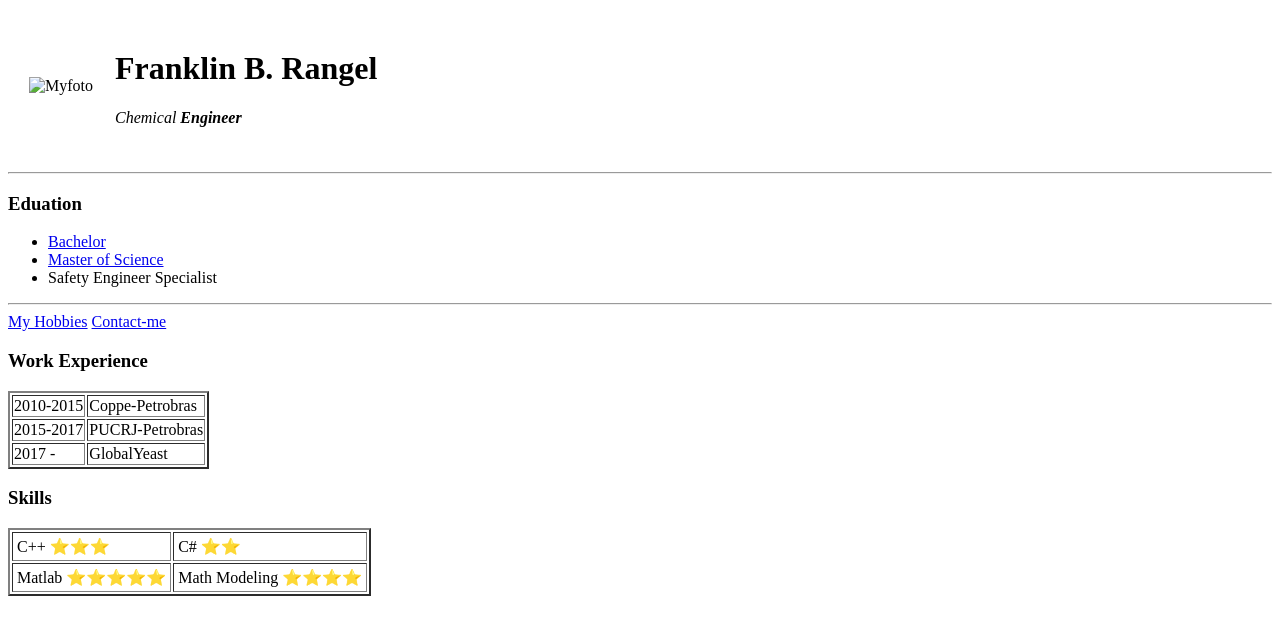
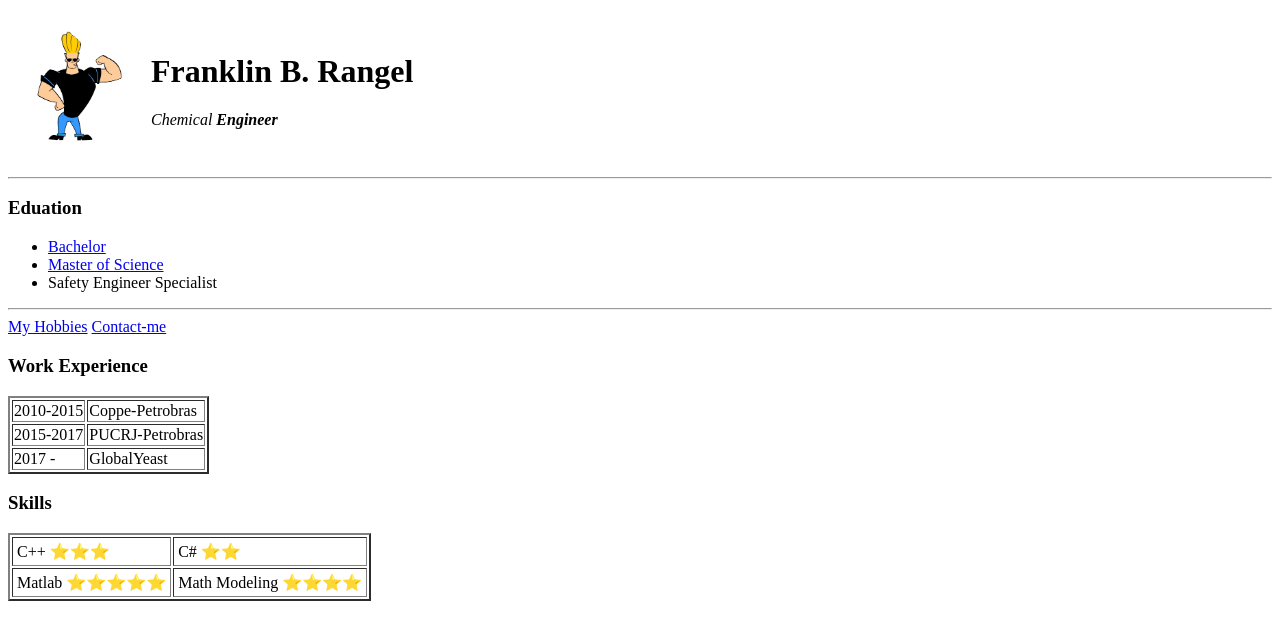
Before and after one commit to fbrangel/CV, a plain HTML site: page index.html in a window 1280 px wide. Drawn offline with Linux system fonts and the light colour scheme.

Commit message:
Update index.html

```diff
--- a/index.html
+++ b/index.html
@@ -9,7 +9,7 @@
 	<table cellspacing="20">
 		<tr>
 		<td>
-			<img src="images/Johnnyb001.png" alt="Myfoto" width="100" hieght="100">
+			<img src="images/image.png" alt="Myfoto" width="100" hieght="100">
 		</td>
 		<td>
 			<h1> Franklin B. Rangel</h1>
```
